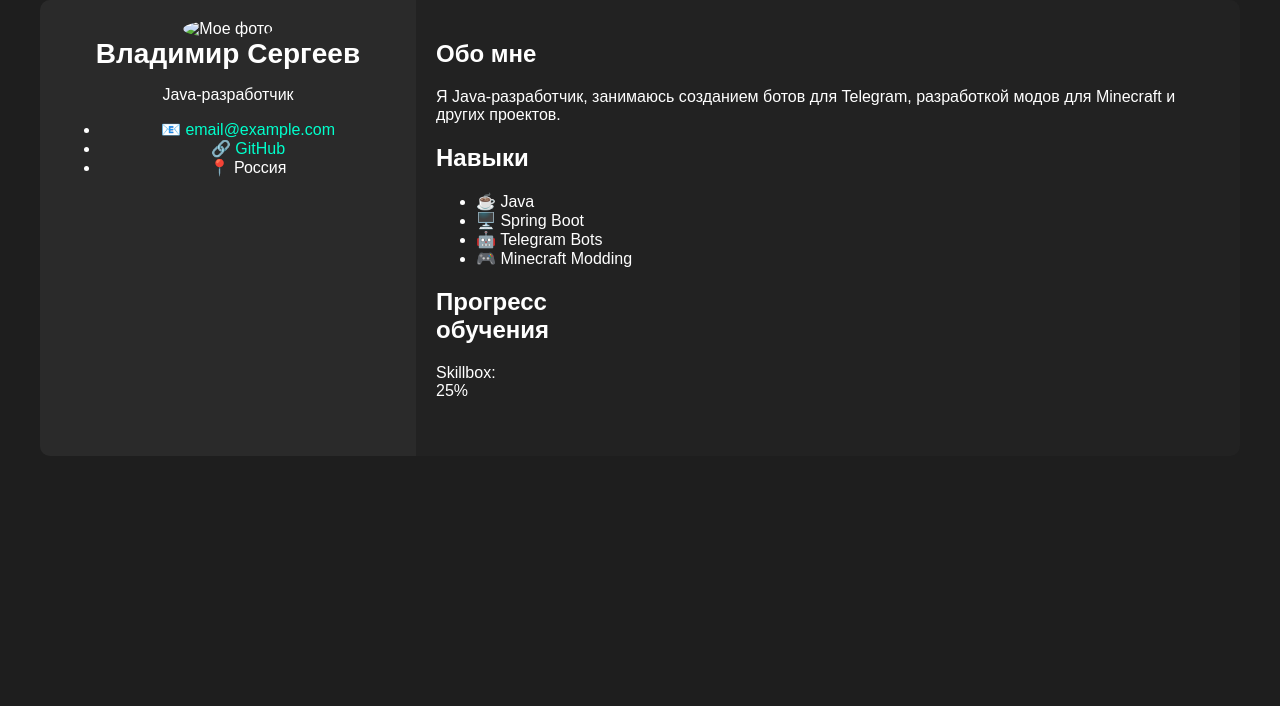
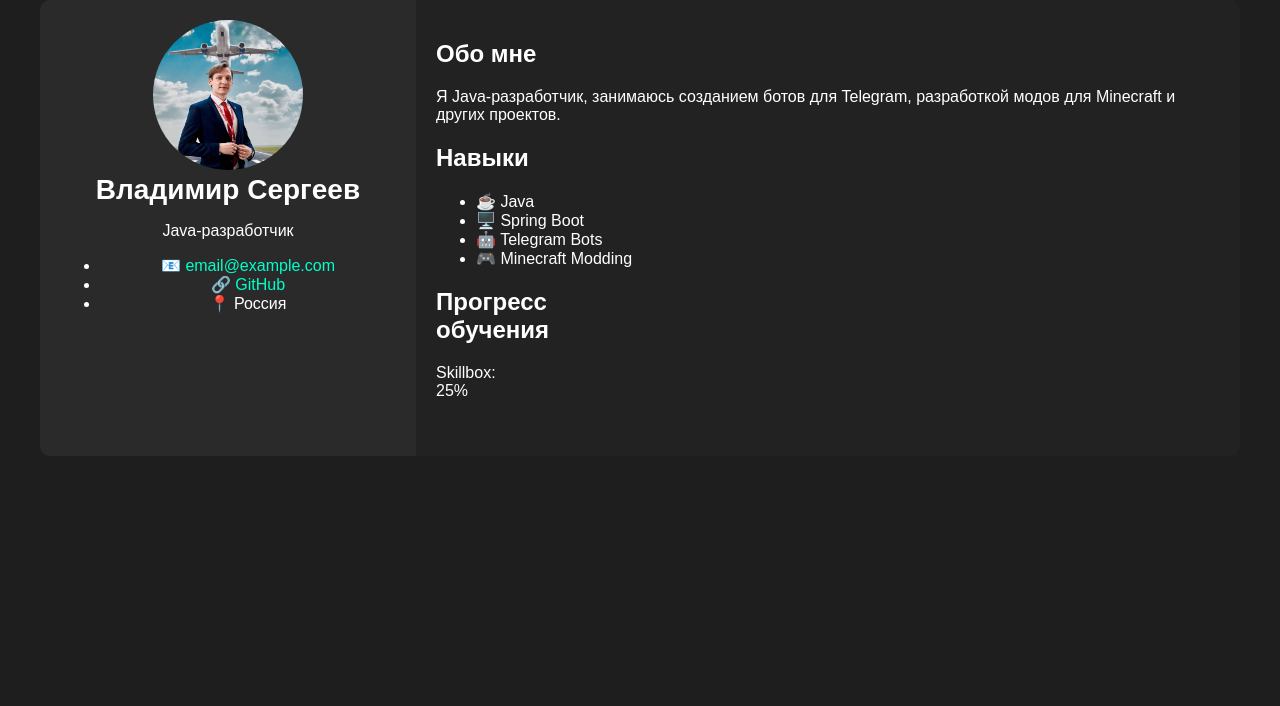
Before and after one commit to SergeevVladimirValentinovich/Portfolio, a plain HTML site: page index.html in a window 1280 px wide. Drawn offline with Linux system fonts and the light colour scheme.

Commit message:
Upload Photo

```diff
--- a/index.html
+++ b/index.html
@@ -55,7 +55,7 @@
 <body>
     <div class="container">
         <aside class="sidebar">
-            <img src="img/photo.jpg" alt="Мое фото" class="avatar">
+            <img src="MyPhoto.jpg" alt="Мое фото" class="avatar">
             <h1>Владимир Сергеев</h1>
             <p>Java-разработчик</p>
             <ul class="contacts">
```
